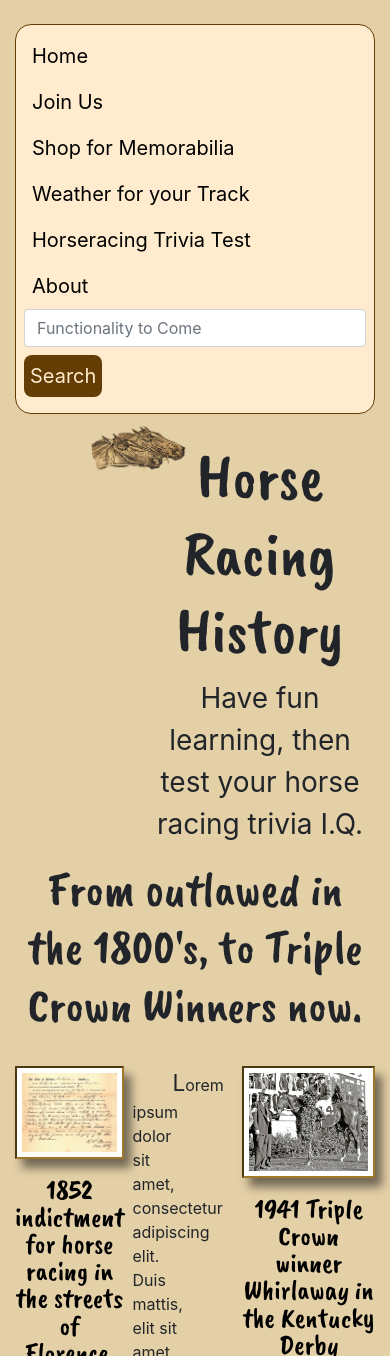
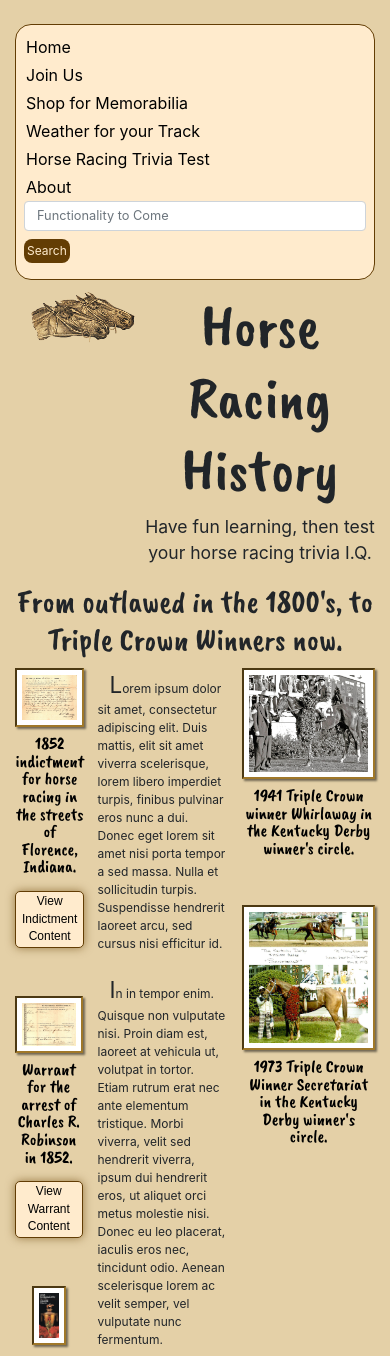
Before and after one commit to BobKap/web_project, a plain HTML site: page index.html in a window 390 px wide. Shown: the top 1356 px of the page. Drawn offline with nearby package versions, Linux system fonts and the light colour scheme; a web font is replaced by a local one.

Commit message:
Corrected trophy program image placement

```diff
--- a/css/main.css
+++ b/css/main.css
@@ -47,6 +47,9 @@
 .outlawedH2 {
     font-family: 'Caveat Brush', Arial, sans-serif;
     font-size: 3rem;
+}
+.outlawCol {
+    padding-bottom: 24px;
 }
 
 .historic-images img {
@@ -116,9 +119,10 @@
 }
 
 /* rule required by Bootstrap to make image fluid */
-.derby-trophy {
+#derby-trophy {
     max-width: 100%;
     height: auto;
+    width: 50%;
 }
 
 .photoCredits {
@@ -153,8 +157,63 @@
 /* Media Query */
 @media (max-width: 768px) {
     .hrhH1 {
-    font-size: 4rem;
+    font-size: 3.75rem;
+    margin-top: 10px;
+}
+#horsesLogo {
+    margin-top: 10px;
+    margin-left: 15px;
+    max-width: 110%;
+}
+.tagline {
+    font-size: 1.1rem;
+}
+.nav-link {
+    font-size: 1rem;
+    padding: 2px;
+}
+.btn-nav{
+    font-size: .75rem;
+}
+.form-control{     /* To set font-size in search box */
+    font-size: .8rem;
+    line-height: 1rem;
+}
+.outlawedH2 {
+    font-size: 2rem;
+    margin-bottom: none;
+}
+.outlawCol {
+    padding-bottom: 0px;
+}
+.theHistory {
+    padding-right: 0px;
+    padding-left: 0px;
+}
+.theHistory p {
+    margin-left: 0px;
+    margin-right: 0px;
+    margin-bottom: .1rem;
+    text-indent:.75rem;
+    font-size: .75rem;
+}
+.historic-images img {
+    box-shadow: 2px 2px 2px rgba(0, 0, 0, .5);
+}
+.figure-caption {
+    font-size: 1.1rem;
+    line-height: 1.1rem;
+    padding-top: 0px;
+}
+
+.button-documents {
+    margin-top: 15px;
+    box-shadow: 0 0 10px rgba(99, 61, 4, 0.6);
+    font-size: .75rem;
 }
 
 
-}
+
+
+
+} /* End media query
--- a/index.html
+++ b/index.html
@@ -31,7 +31,7 @@
             <a class="flex-sm-fill text-sm-center nav-link " href="#">Join Us</a>
             <a class="flex-sm-fill text-sm-center nav-link " href="#">Shop for Memorabilia</a>
             <a class="flex-sm-fill text-sm-center nav-link" href="#">Weather for your Track</a>
-            <a class="flex-sm-fill text-sm-center nav-link" href="#">Horseracing Trivia Test</a>
+            <a class="flex-sm-fill text-sm-center nav-link" href="#">Horse Racing Trivia Test</a>
             <a class="flex-sm-fill text-sm-center nav-link" href="#">About</a>
 
             <form class="form-inline  my-lg-0">
@@ -61,7 +61,7 @@
 
         <!-- Sub Headline -->
         <div class="row sub-headline">
-            <div class="col-12 pb-4">
+            <div class="col-12  outlawCol">
                 <h2 class="text-center outlawedH2">From outlawed in the 1800's, to Triple Crown Winners now.</h2>
             </div>
             <!-- close  sub-headline col-->
@@ -91,13 +91,14 @@
                 </figure>
                 <!-- /second figure warrant -->
 
-                <div class="program container">
+                <!-- <div class="program container"> -->
+                    <br>
                     <figure class="figure text-center">
-                        <img src="img/SmallerGenuineRiskDerbyCvr.jpg" class="figure-img derby-trophy img-fluid" alt="Kentucky Derby Trophy" Title="Kentucky Derby Trophy.">
-                        <figcaption class="figure-caption text-center">The
-                            <br>Kentucky Derby Trophy</figcaption>
+                        <img src="img/GenuineRiskDerbyCvr.jpg" class="figure-img img-fluid" id="derby-trophy" alt="Kentucky Derby Trophy" Title="Kentucky Derby Trophy.">
+                        <!-- <figcaption class="figure-caption text-center">The
+                            <br>Kentucky Derby Trophy</figcaption> -->
                     </figure>
-                </div>
+                <!-- </div> -->
                 <!-- / trophy program -->
 
             </div>
@@ -147,6 +148,7 @@
                     <img src="img/WhirlawayForWebProject.jpg" class="figure-img img-fluid" id="whirlaway" alt="whirlaway" title="1941 Triple Crown winner Whirlaway in the Kentucky Derby winner's circle.">
                     <figcaption class="figure-caption text-center">1941 Triple Crown winner Whirlaway in the Kentucky Derby winner's circle.</figcaption>
                 </figure>
+                <!-- / Whirlaway photo caption -->
                 <br>
                 <figure class="figure historic-images mb-5">
                     <img src="img/SecretariatForWebProject.jpg" class="figure-img img-fluid" id="secretariat" alt="Secretariat" title="1973 Triple Crown Winner Secretariat in the Kentucky Derby winner's circle.">
```
